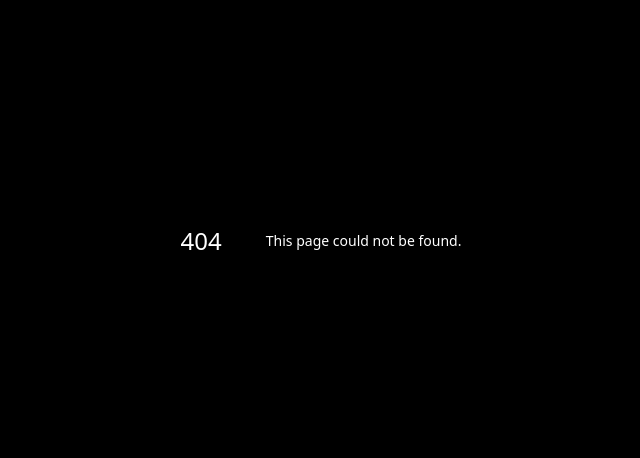
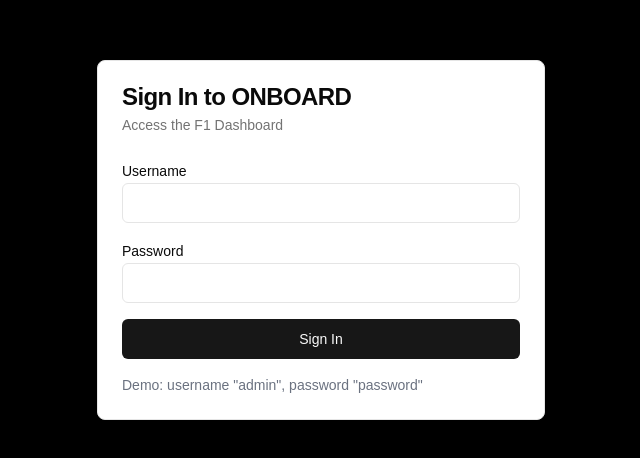
Before and after one commit to madlywondrous/ONBOARD, a Next.js app: page /auth/signin in a window 1280 px wide. Before the commit this address had no page. Shown: the part 160-618 px from the top of the page, without its empty margins (319-959 px from the left). Built offline with nearby package versions, Linux system fonts and the light colour scheme; a web font is replaced by a local one.

Commit message:
Add security fixes: enhanced headers, NextAuth authentication

```diff
--- /dev/null
+++ b/app/api/auth/[...nextauth]/route.ts
@@ -0,0 +1,29 @@
+import NextAuth from "next-auth"
+import CredentialsProvider from "next-auth/providers/credentials"
+
+const handler = NextAuth({
+  providers: [
+    CredentialsProvider({
+      name: "credentials",
+      credentials: {
+        username: { label: "Username", type: "text" },
+        password: { label: "Password", type: "password" }
+      },
+      async authorize(credentials) {
+        // Simple demo auth - replace with real logic
+        if (credentials?.username === "admin" && credentials?.password === "password") {
+          return { id: "1", name: "Admin", email: "admin@onboard.com" }
+        }
+        return null
+      }
+    })
+  ],
+  pages: {
+    signIn: "/auth/signin",
+  },
+  session: {
+    strategy: "jwt",
+  },
+})
+
+export { handler as GET, handler as POST }
--- /dev/null
+++ b/app/auth/signin/page.tsx
@@ -0,0 +1,72 @@
+"use client"
+
+import { useState } from "react"
+import { signIn } from "next-auth/react"
+import { useRouter } from "next/navigation"
+import { Button } from "@/components/ui/button"
+import { Input } from "@/components/ui/input"
+import { Label } from "@/components/ui/label"
+import { Card, CardContent, CardDescription, CardHeader, CardTitle } from "@/components/ui/card"
+
+export default function SignIn() {
+  const [username, setUsername] = useState("")
+  const [password, setPassword] = useState("")
+  const [error, setError] = useState("")
+  const router = useRouter()
+
+  const handleSubmit = async (e: React.FormEvent) => {
+    e.preventDefault()
+    const result = await signIn("credentials", {
+      username,
+      password,
+      redirect: false,
+    })
+    if (result?.error) {
+      setError("Invalid credentials")
+    } else {
+      router.push("/")
+    }
+  }
+
+  return (
+    <div className="min-h-screen flex items-center justify-center bg-black">
+      <Card className="w-full max-w-md">
+        <CardHeader>
+          <CardTitle>Sign In to ONBOARD</CardTitle>
+          <CardDescription>Access the F1 Dashboard</CardDescription>
+        </CardHeader>
+        <CardContent>
+          <form onSubmit={handleSubmit} className="space-y-4">
+            <div>
+              <Label htmlFor="username">Username</Label>
+              <Input
+                id="username"
+                type="text"
+                value={username}
+                onChange={(e) => setUsername(e.target.value)}
+                required
+              />
+            </div>
+            <div>
+              <Label htmlFor="password">Password</Label>
+              <Input
+                id="password"
+                type="password"
+                value={password}
+                onChange={(e) => setPassword(e.target.value)}
+                required
+              />
+            </div>
+            {error && <p className="text-red-500 text-sm">{error}</p>}
+            <Button type="submit" className="w-full">
+              Sign In
+            </Button>
+          </form>
+          <p className="text-sm text-gray-500 mt-4">
+            Demo: username "admin", password "password"
+          </p>
+        </CardContent>
+      </Card>
+    </div>
+  )
+}
--- a/app/layout.tsx
+++ b/app/layout.tsx
@@ -3,8 +3,7 @@ import type { Metadata } from "next"
 import localFont from "next/font/local"
 import { Tomorrow } from "next/font/google"
 import "./globals.css"
-import { ThemeProvider } from "@/components/theme-provider"
-import { ErrorBoundary } from "@/components/error-boundary"
+import { Providers } from "@/components/providers"
 
 const geistMono = localFont({
   src: [
@@ -48,16 +47,9 @@ export default function RootLayout({
         <link rel="shortcut icon" href="/Onboard.svg" />
       </head>
       <body className={`${tomorrow.variable} ${geistMono.variable} bg-black text-white antialiased`}>
-        <ErrorBoundary>
-          <ThemeProvider
-            attribute="class"
-            defaultTheme="dark"
-            enableSystem
-            disableTransitionOnChange
-          >
-            {children}
-          </ThemeProvider>
-        </ErrorBoundary>
+        <Providers>
+          {children}
+        </Providers>
       </body>
     </html>
   )
--- /dev/null
+++ b/components/providers.tsx
@@ -0,0 +1,22 @@
+"use client"
+
+import { SessionProvider } from "next-auth/react"
+import { ThemeProvider } from "@/components/theme-provider"
+import { ErrorBoundary } from "@/components/error-boundary"
+
+export function Providers({ children }: { children: React.ReactNode }) {
+  return (
+    <SessionProvider>
+      <ErrorBoundary>
+        <ThemeProvider
+          attribute="class"
+          defaultTheme="dark"
+          enableSystem
+          disableTransitionOnChange
+        >
+          {children}
+        </ThemeProvider>
+      </ErrorBoundary>
+    </SessionProvider>
+  )
+}
--- /dev/null
+++ b/middleware.ts
@@ -0,0 +1,16 @@
+import { withAuth } from "next-auth/middleware"
+
+export default withAuth(
+  function middleware(req) {
+    // Add any additional middleware logic here
+  },
+  {
+    callbacks: {
+      authorized: ({ token }) => !!token,
+    },
+  }
+)
+
+export const config = {
+  matcher: ["/((?!api/auth|_next/static|_next/image|favicon.ico|Onboard.svg).*)"],
+}
--- a/next.config.mjs
+++ b/next.config.mjs
@@ -66,6 +66,18 @@ const nextConfig = {
             key: 'Referrer-Policy',
             value: 'strict-origin-when-cross-origin',
           },
+          {
+            key: 'Content-Security-Policy',
+            value: "default-src 'self'; script-src 'self' 'unsafe-inline' 'unsafe-eval'; style-src 'self' 'unsafe-inline'; img-src 'self' data: https:; font-src 'self' data:; connect-src 'self' https:;",
+          },
+          {
+            key: 'Strict-Transport-Security',
+            value: 'max-age=31536000; includeSubDomains; preload',
+          },
+          {
+            key: 'Permissions-Policy',
+            value: 'camera=(), microphone=(), geolocation=()',
+          },
         ],
       },
     ]
--- a/package.json
+++ b/package.json
@@ -52,6 +52,7 @@
     "input-otp": "1.4.1",
     "lucide-react": "^0.454.0",
     "next": "15.2.4",
+    "next-auth": "^4.24.11",
     "next-themes": "^0.4.4",
     "react": "^19",
     "react-day-picker": "9.8.0",
```
Also changed, not shown: 1 other file (tests, documents, lock files or other folders).
